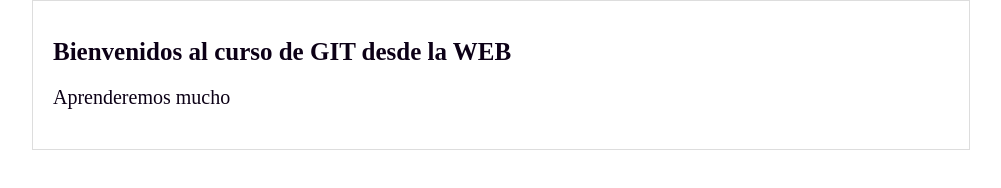
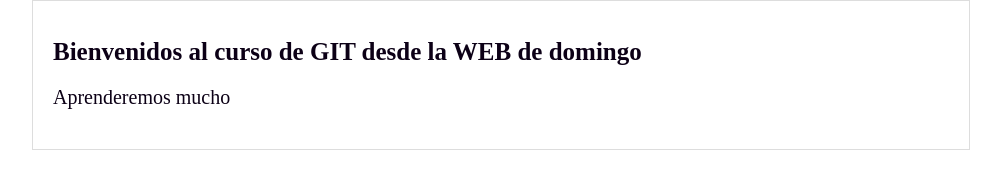
Before and after one commit to mtofani/proyecto1, a plain HTML site: page index.html in a window 1280 px wide. Shown: the whole page, without its empty margins (139-1140 px from the left). Drawn offline with Linux system fonts and the light colour scheme.

Commit message:
Una version de el hyperblog

```diff
--- a/index.html
+++ b/index.html
@@ -10,7 +10,7 @@
   <body>
     <div id="container">
       <div id="post">
-        <h1>Bienvenidos al curso de GIT desde la WEB</h1>
+        <h1>Bienvenidos al curso de GIT desde la WEB de domingo</h1>
         <p>Aprenderemos mucho</p>
       </div>
     </div>
```
